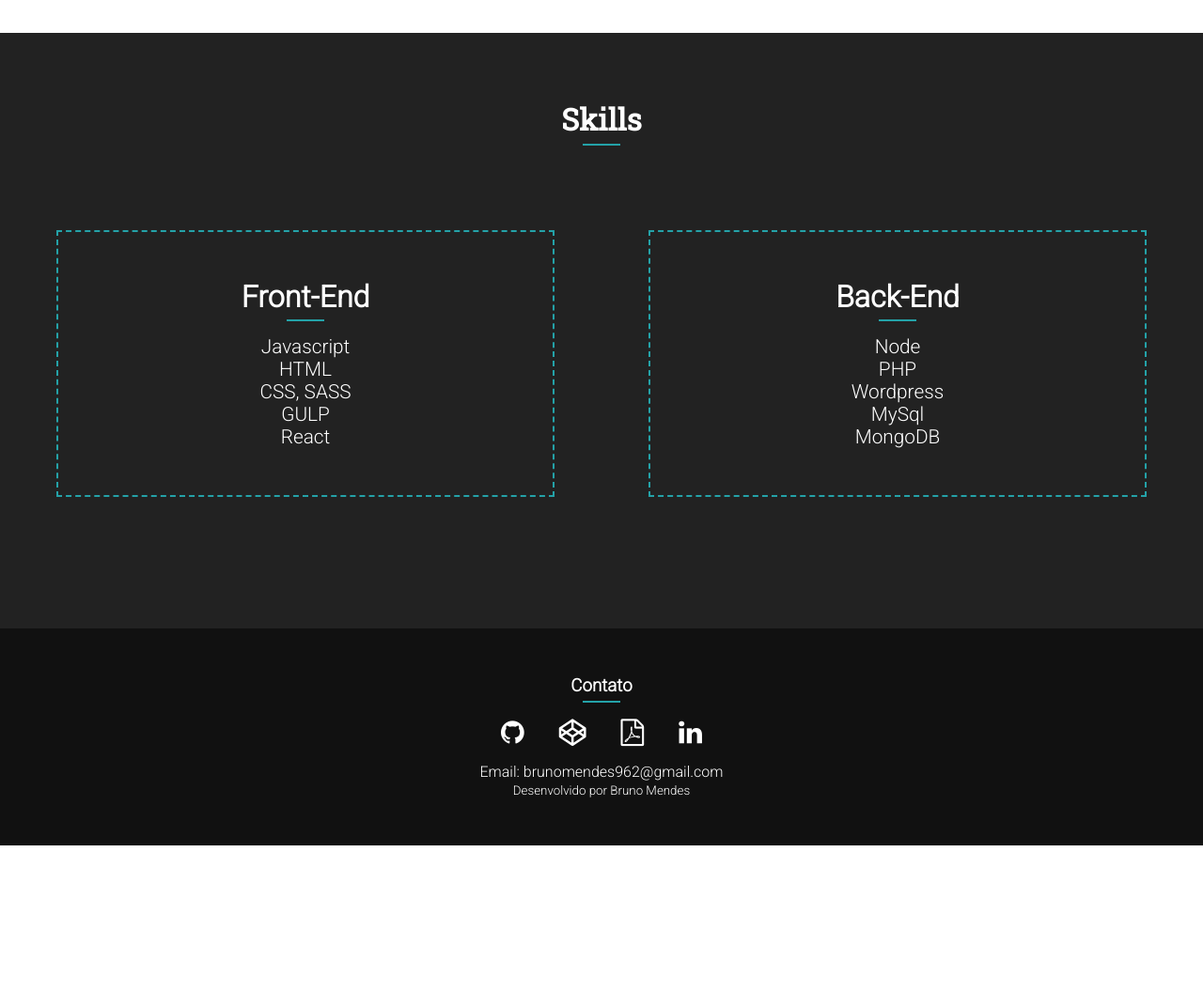
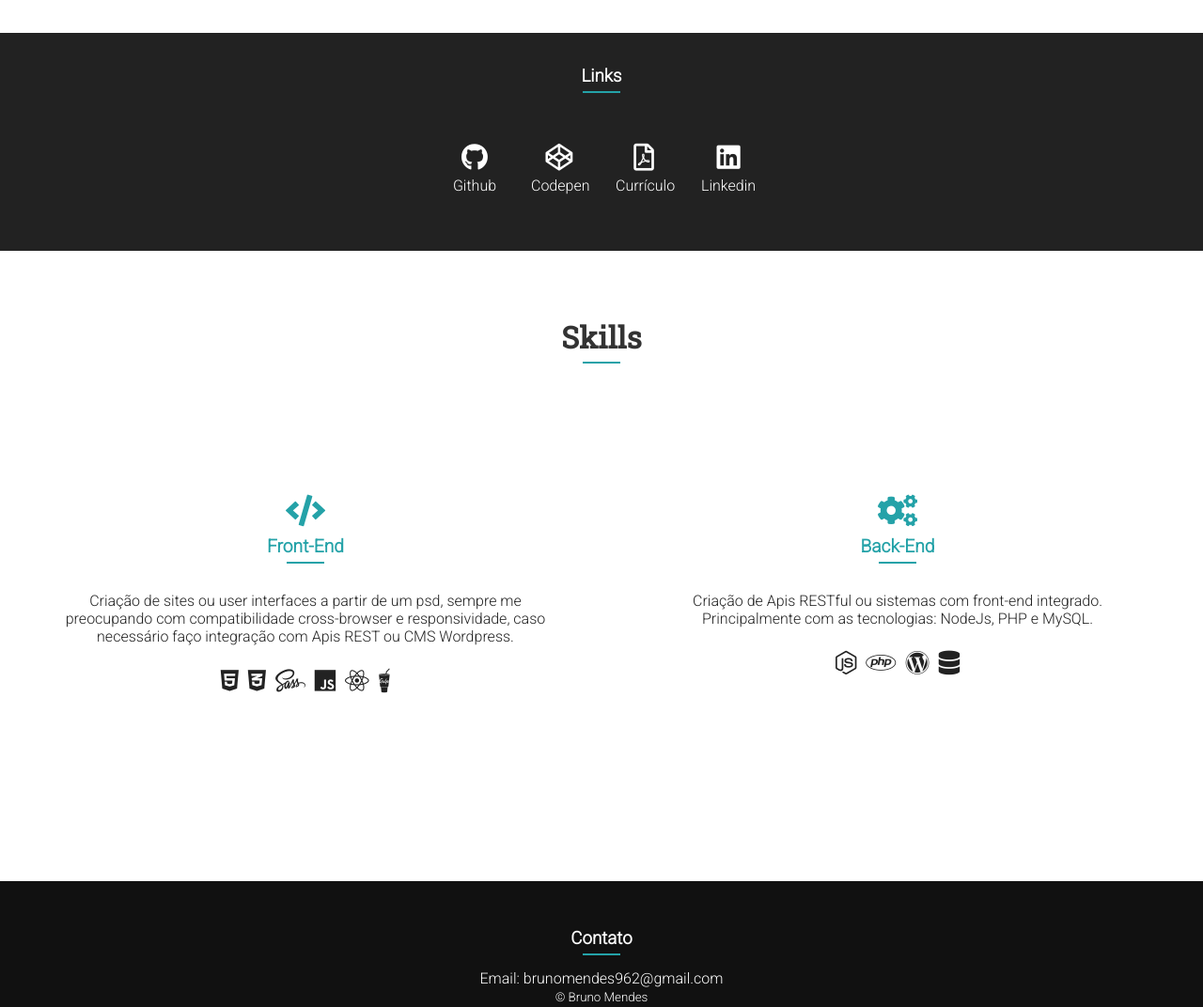
Before and after one commit to Bruends/brunomendes41.github.io, a website: page index.html in a window 1280 px wide. Shown: the part 1360-2432 px from the top of the page at 94% size. Before the commit the page ends 2260 px from the top, so only its background shows below. Drawn offline with Linux system fonts and the light colour scheme.

Commit message:
atualizando layout e curriculo

```diff
--- a/index.html
+++ b/index.html
@@ -7,7 +7,8 @@
   <meta http-equiv="X-UA-Compatible" content="ie=edge">
   <meta name="theme-color" content="#222222">
   <title>Bruno Mendes</title>
-  <link rel="stylesheet" href="https://cdnjs.cloudflare.com/ajax/libs/font-awesome/4.7.0/css/font-awesome.css" />
+  <!-- <link rel="stylesheet" href="https://cdnjs.cloudflare.com/ajax/libs/font-awesome/4.7.0/css/font-awesome.css" /> -->
+  <link rel="stylesheet" href="https://use.fontawesome.com/releases/v5.0.10/css/all.css" integrity="sha384-+d0P83n9kaQMCwj8F4RJB66tzIwOKmrdb46+porD/OvrJ+37WqIM7UoBtwHO6Nlg" crossorigin="anonymous">
   <link href="https://fonts.googleapis.com/css?family=Roboto+Slab|Roboto:300" rel="stylesheet">
 
   <link rel="stylesheet" href="dist/css/style.css">
@@ -67,7 +68,7 @@
       <article class="brief">
         <h2 class="brief__title">Sobre</h2>
         <p class="brief__text">
-          Hey o/, me chamo Bruno Mendes, sou formado em Análise e desenvolvimento de sistemas, onde descobri minha paixão por desenvolvimento web. Hoje foco meus estudos em PHP, NodeJS e React,  &nbsp;mas sempre com mente aberta para novas tecnologias. Atualmente estou à procura de uma oportunidade para iniciar minha carreira e principalmente evoluir a cada dia mais como desenvolvedor!
+          Hey o/, me chamo Bruno Mendes, sou formado em Análise e desenvolvimento de sistemas, onde descobri minha paixão por desenvolvimento web. Hoje foco meus estudos em NodeJS, React e PHP  &nbsp;mas sempre com mente aberta para novas tecnologias. Atualmente estou à procura de uma oportunidade para iniciar minha carreira e principalmente evoluir a cada dia mais como desenvolvedor!
         </p>
       </article>
 
@@ -78,35 +79,64 @@
     </div>
   </section>
 
+  <!-- Links -->
+  <section class="links-bg">
+    <h3 class="links-title">Links</h3>
+    <div class="links-container">
+      <a href="https://github.com/brunomendes41" class="links-container__item" title="github" target="_blank">
+        <i class="fab fa-github" aria-hidden="true"></i>
+        Github
+      </a>
+      <a href="https://codepen.io/BrunoMendes41/#" class="links-container__item" title="codepen" target="_blank">
+        <i class="fab fa-codepen" aria-hidden="true"></i>
+        Codepen
+      </a>
+      <a href="dist/docs/BrunoMendesCurriculo.pdf" class="links-container__item" title="curriculo" target="_blank">
+        <i class="far fa-file-pdf" aria-hidden="true"></i>
+        Currículo
+      </a>
+      <a href="https://www.linkedin.com/in/brunomendes41/" class="links-container__item" title="linked in" target="_blank">
+        <i class="fab fa-linkedin" aria-hidden="true"></i>
+        Linkedin
+      </a>
+    </div>
+  </section>
+
   <!-- Skills -->
   <section class="skills-bg bg" id="skills">
     <h2>Skills</h2>
     <div class="skills-container">
-      <div class="skill-item">
-
-        <h3 class="skill-item__title">
-         Front-End
-        </h3>
-        <ul class="skill-item__list">
-          <li> Javascript </li>
-          <li>HTML</li>
-          <li>CSS, SASS</li>
-          <li>GULP</li>
-          <li> React </li>
-        </ul>
-      </div>
-      <div class="skill-item">
-
-        <h3 class="skill-item__title">
-          Back-End
-        </h3>
-        <ul class="skill-item__list">
-          <li> Node </li>
-          <li> PHP </li>
-          <li> Wordpress </li>
-          <li> MySql </li>
-          <li> MongoDB </li>
-        </ul>
+      <div class="skill-row">
+        <article class="skill-item">
+          <i class="fa fa-code skill-item__icon"></i>
+          <h3 class="skill-item__title">Front-End</h3>
+          <p class="skill-item__text">
+            Criação de sites ou user interfaces a partir de um psd, sempre me preocupando com compatibilidade cross-browser e responsividade, caso necessário faço integração com Apis REST ou CMS Wordpress.
+          </p>
+          <!-- icones front-end -->
+          <div class="tech-icons">
+            <i class="fab fa-html5" title="html"></i>
+            <i class="fab fa-css3-alt" title="css"></i>
+            <i class="fab fa-sass" title="sass (scss)"></i>
+            <i class="fab fa-js" title="Javascript"></i>
+            <i class="fab fa-react" title="React"></i>
+            <i class="fab fa-gulp" title="gulp"></i>
+          </div>
+        </article>
+        <article class="skill-item">
+          <i class="fa fa-cogs skill-item__icon"></i>
+          <h3 class="skill-item__title">Back-End</h3>
+          <p class="skill-item__text">
+            Criação de Apis RESTful ou sistemas com front-end integrado. Principalmente com as tecnologias: NodeJs, PHP e MySQL.
+          </p>
+          <div class="tech-icons">
+            <!-- icones back-end -->
+            <i class="fab fa-node-js" title="NodeJS"></i>
+            <i class="fab fa-php" title="php"></i>
+            <i class="fab fa-wordpress" title="wordpress"></i>
+            <i class="fa fa-database" title="database"></i>
+          </div>
+        </article>
       </div>
     </div>
   </section>
@@ -114,22 +144,8 @@
   <!-- FOOTER -->
   <footer id="contact">
     <h3>Contato</h3>
-    <div class="social-cotainer">
-      <a href="https://github.com/brunomendes41" title="github" target="_blank">
-        <i class="fa fa-github" aria-hidden="true"></i>
-      </a>
-      <a href="https://codepen.io/BrunoMendes41/#" title="codepen" target="_blank">
-        <i class="fa fa-codepen" aria-hidden="true"></i>
-      </a>
-      <a href="dist/docs/BrunoMendesCurriculo.pdf" title="curriculo" target="_blank">
-        <i class="fa fa-file-pdf-o" aria-hidden="true"></i>
-      </a>
-      <a href="https://www.linkedin.com/in/brunomendes41/" title="linked in" target="_blank">
-        <i class="fa fa-linkedin" aria-hidden="true"></i>
-      </a>
-    </div>
     <p>Email: brunomendes962@gmail.com</p>
-    <small>Desenvolvido por Bruno Mendes</small>
+    <small>&copy; Bruno Mendes</small>
   </footer>
   <script src="dist/js/dist.js"></script>
 </body>
--- a/sass/_layout.scss
+++ b/sass/_layout.scss
@@ -66,7 +66,6 @@
     &:hover {
       color: $detail_color;
       transition: .2s;
-      text-decoration: underline;
     }
   }
 
@@ -126,8 +125,6 @@
   padding: 180px 0px;
 }
 
-
-
 .brief {
   max-width: 550px;
   margin: 0 auto;
@@ -150,7 +147,6 @@
   min-width: 300px;
   margin-top: 35px;
 
-
   &__photo {
     display: block;
     margin: 0 auto;
@@ -171,8 +167,50 @@
   }
 }
 
+// LINKS
+.links-bg {
+  padding: 30px;
+  background-color: #222;
+}
+
+.links-title {
+  color: #fff;
+  text-align: center;
+  @include separator;
+  padding: 5px 0;
+}
+
+.links-container{
+  display: flex;
+  flex-wrap: wrap;
+  justify-content: center;
+  align-items: center;
+  margin: 15px 0;
+  width: 100%;
+
+
+  &__item{
+    display: block;
+    text-align: center;
+    color: #fff;
+    margin: 15px;
+    text-decoration: none;
+    max-width: 60px;
+
+
+    & i {
+      font-size: 1.8em;
+      margin: 5px 0;
+    }
+    &:hover{
+      color: $detail_color;
+    }
+  }
+}
+
+// SKILLS
 .skills-bg{
-  background-color: #222;
+  background-color: #fff;
   background-size: cover;
   background-attachment: fixed;
   position: relative;
@@ -183,32 +221,55 @@
 .skills-bg h2 {
   text-align: center;
   margin-bottom: 20px;
-  color: #fff;
+  color: #333;
   @include separator;
 }
 
 .skills-container {
   padding: 20px 0;
+}
+
+.skill-row {
   display: flex;
   flex-wrap: wrap;
-  justify-content: space-around;
+  align-items: flex-start;
 }
 
 .skill-item {
-  flex: 1;
+  flex: 1 450px;
   min-width: 250px;
-  margin: 50px;
+  margin: 50px 0;
   text-align: center;
-  border: 2px dashed $detail-color;
   padding: 50px;
+  color: #222;
+
+  &__icon {
+    color: $detail-color;
+    font-size: 2.1rem;
+  }
 
    &__title {
-    font-size: 2rem;
+    font-size: 1.2rem;
+    margin: 10px 0;
+    color: $detail-color;
     @include separator;
   }
 
-  &__list {
-   font-size: 1.3rem;
+  &__text {
+   font-size: 1rem;
+   padding: 15px 0;
+  }
+}
+
+.tech-icons i {
+  font-size: 1.6rem;
+  margin: 10px 3px;
+
+
+  &:hover {
+    color: $detail-color;
+    margin: 10px 5px;
+    transition: .2s;
   }
 }
 
@@ -223,17 +284,3 @@ footer{
     @include separator;
   }
 }
-.social-cotainer{
-  margin: 15px;
-
-  a{
-    color: #fff;
-    margin: 0 15px;
-    font-size: 1.8em;
-    text-decoration: none;
-
-    &:hover{
-      color: $detail_color;
-    }
-  }
-}
```
Also changed, not shown: README.md, dist/css/style.css, 1 other file.
